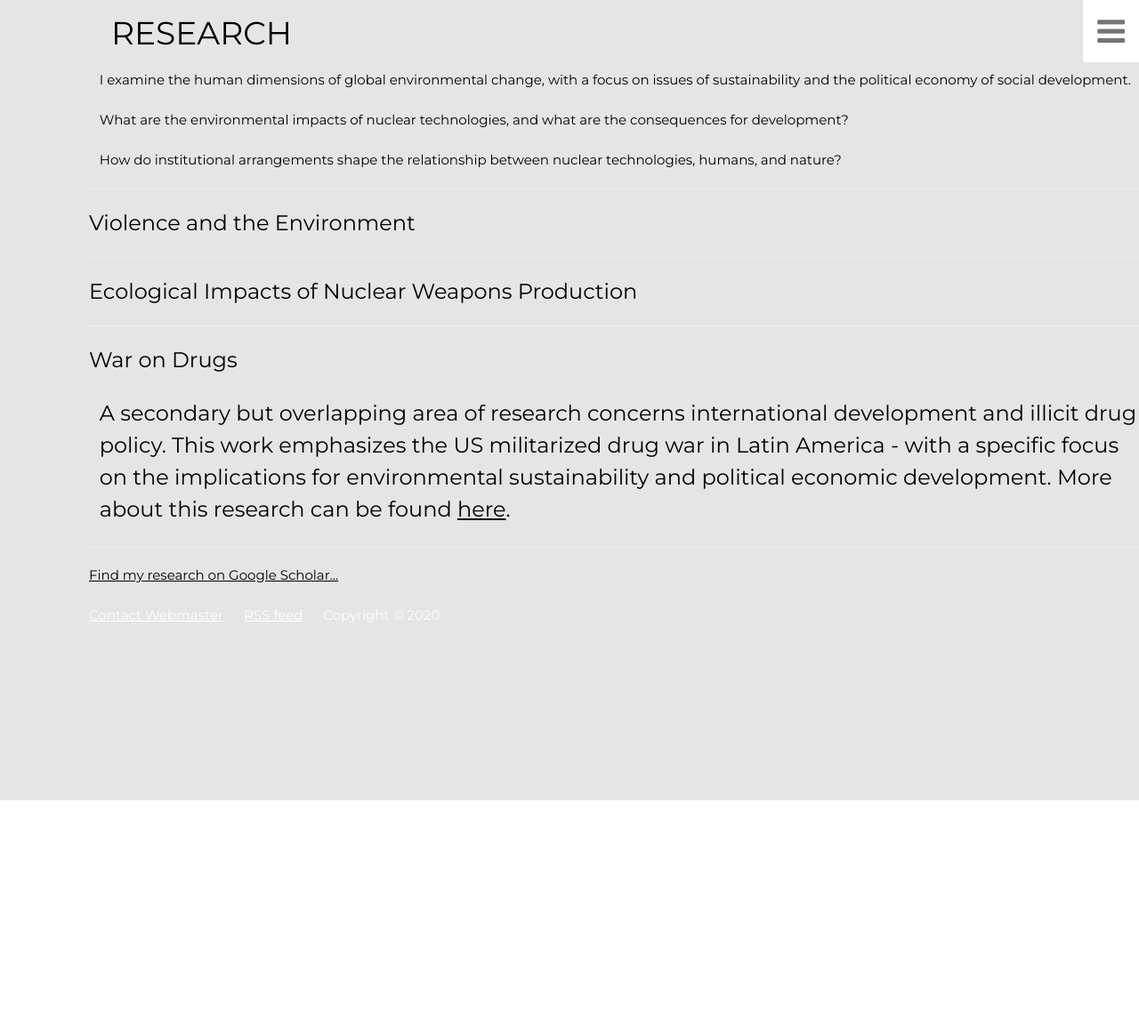
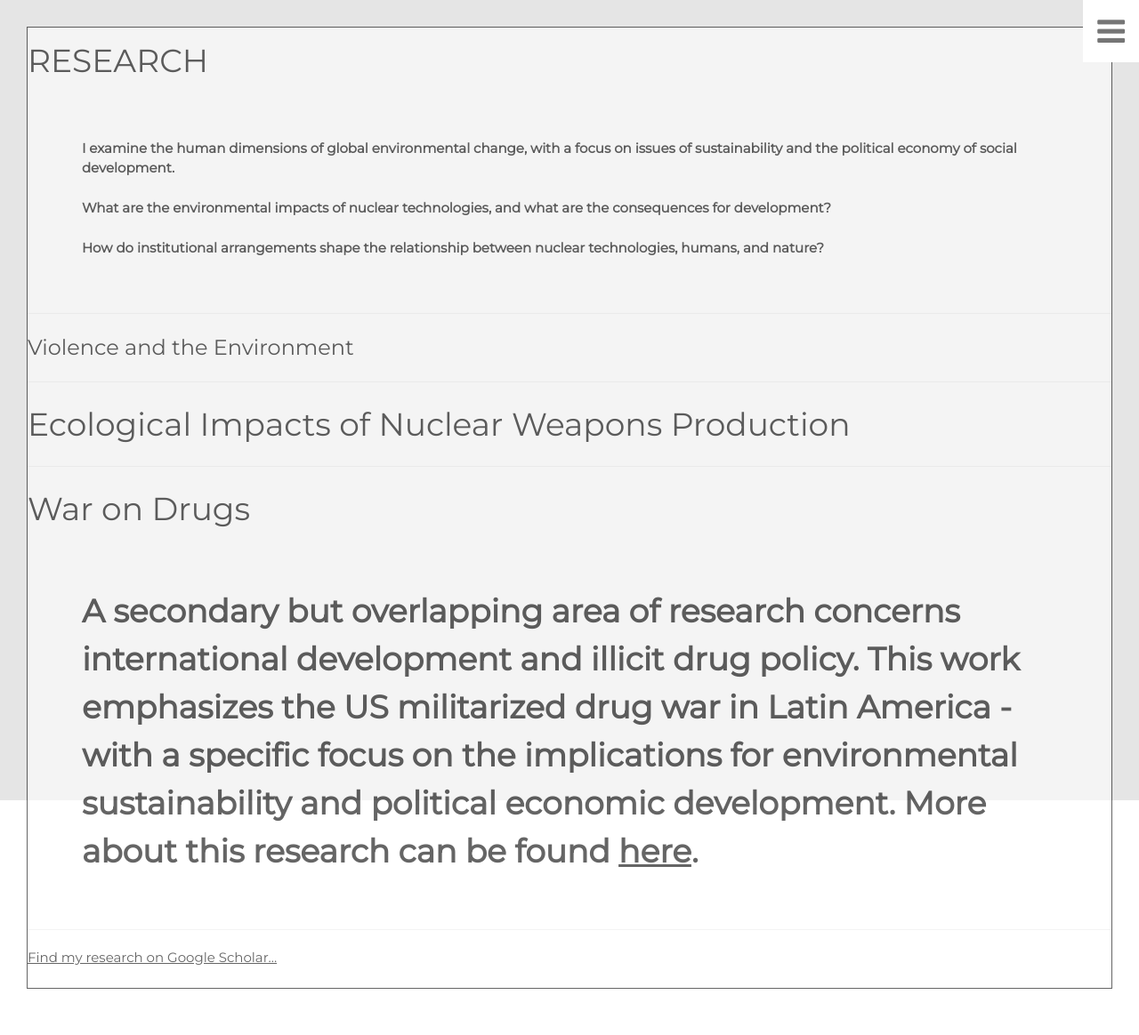
Before and after one commit to resilience1/resilience1.github.io, a Jekyll site: the page built from research.html, in a window 1280 px wide. Shown: the whole page at 89% size. Built offline with Jekyll 4.4.1, drawn with Linux system fonts in a browser that asks for light colours; nearby versions of some CDN libraries; before the commit the page ends 900 px from its top, so only the background shows below that.

Commit message:
Update research.html
removed 27-29


	h1 {padding-left:25px;}
	div {padding-left:50px;}
	p {padding-left:1%;}

deleted line 24:   <div class="col-sm-8 text-left">

```diff
--- a/research.html
+++ b/research.html
@@ -2,12 +2,24 @@
 layout: master
 title: Research
 ---
+<head>
 <style>
-	h1 {padding-left:25px;}
-	div {padding-left:50px;}
-	p {padding-left:1%;}
+	div.transbox {margin: 30px;
+  	background-color: #ffffff;
+  	border: 1px solid black;
+  	opacity: 0.6;}
+
+	div.transbox p {
+  	margin: 5%;
+  	font-weight: bold;
+  	color: #000000;}
 </style>
-<div class="col-sm-8 text-left">
+</head>
+
+<body>
+
+<div class="background">
+  <div class="transbox">
 	<h1 class="lg-heading">RESEARCH</h1>
 	<p>I examine the human dimensions of global environmental change, with a focus on issues of
 		sustainability and the political economy of social development. <br><br>
@@ -22,13 +34,13 @@
       <h3>Violence and the Environment</h3>
 
 <hr>
-<h3>Ecological Impacts of Nuclear Weapons Production</h3>
+<h1>Ecological Impacts of Nuclear Weapons Production</h1>
 <hr>
-<h3>War on Drugs
+<h1>War on Drugs
 	<p>A secondary but overlapping area of research concerns international development and illicit drug policy.
 	This work emphasizes the US militarized drug war in Latin America - with a specific focus on the implications
 	for environmental sustainability and political economic development. More about this research can be found
-		<a href="https://sociology.mcmaster.ca/research/war-on-drugs-gregory-hooks">here</a>.</p></h3>
+		<a href="https://sociology.mcmaster.ca/research/war-on-drugs-gregory-hooks">here</a>.</p></h1>
 	<hr>
 
 	<a href="https://scholar.google.com/citations?hl=en&user=VlfLoucAAAAJ&view_op=list_works&gmla=AJsN-F7butrUXzp4QSL0moX01XIKO74h_zWTYhCG0Szr1b_Je10BY-ekI3exeJmDio-_PCRrnylPx0vToA2Sb1zAylKydu0y6KdtR0ccUlR2FdSTMQs0zXY">
```
